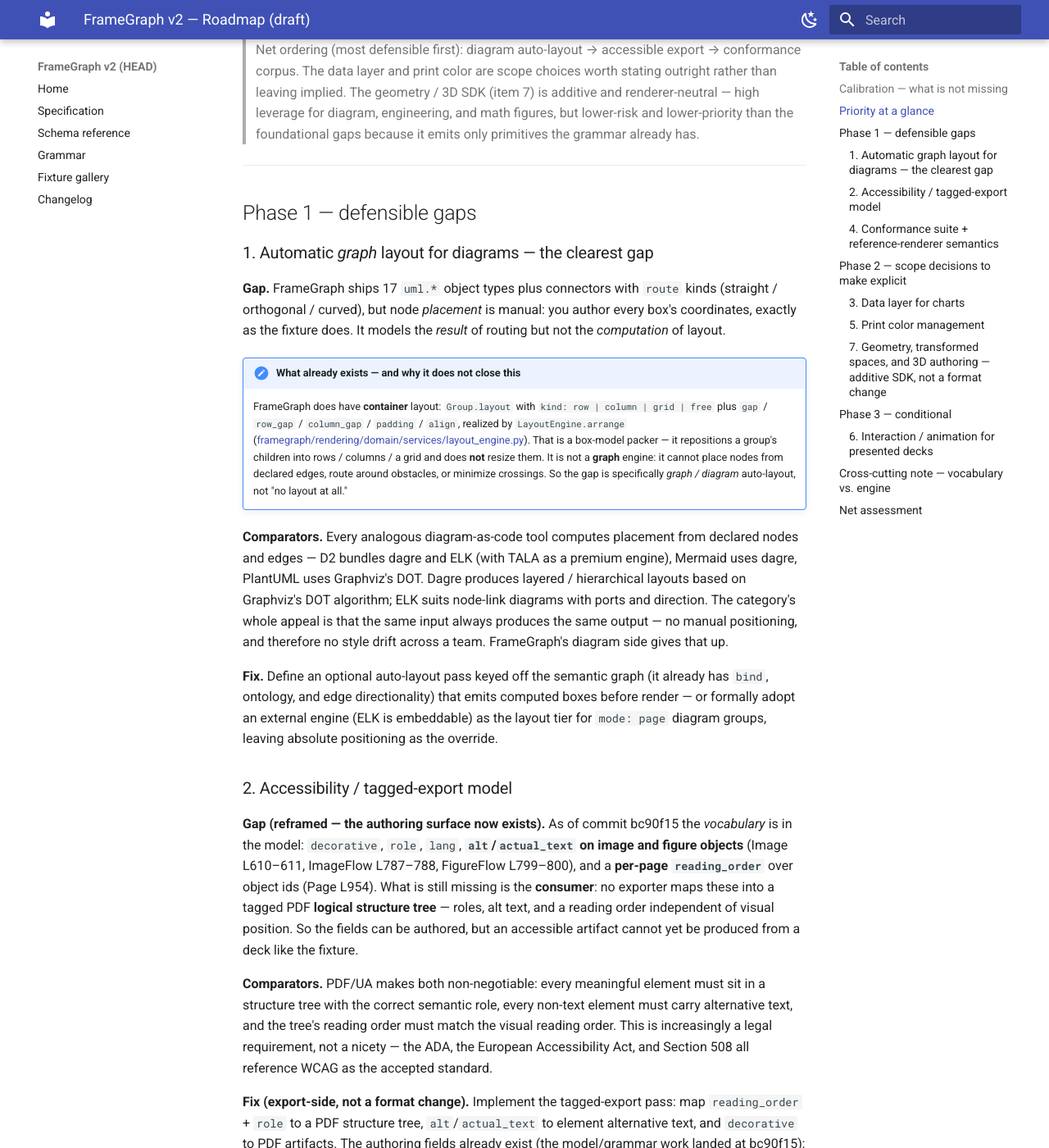
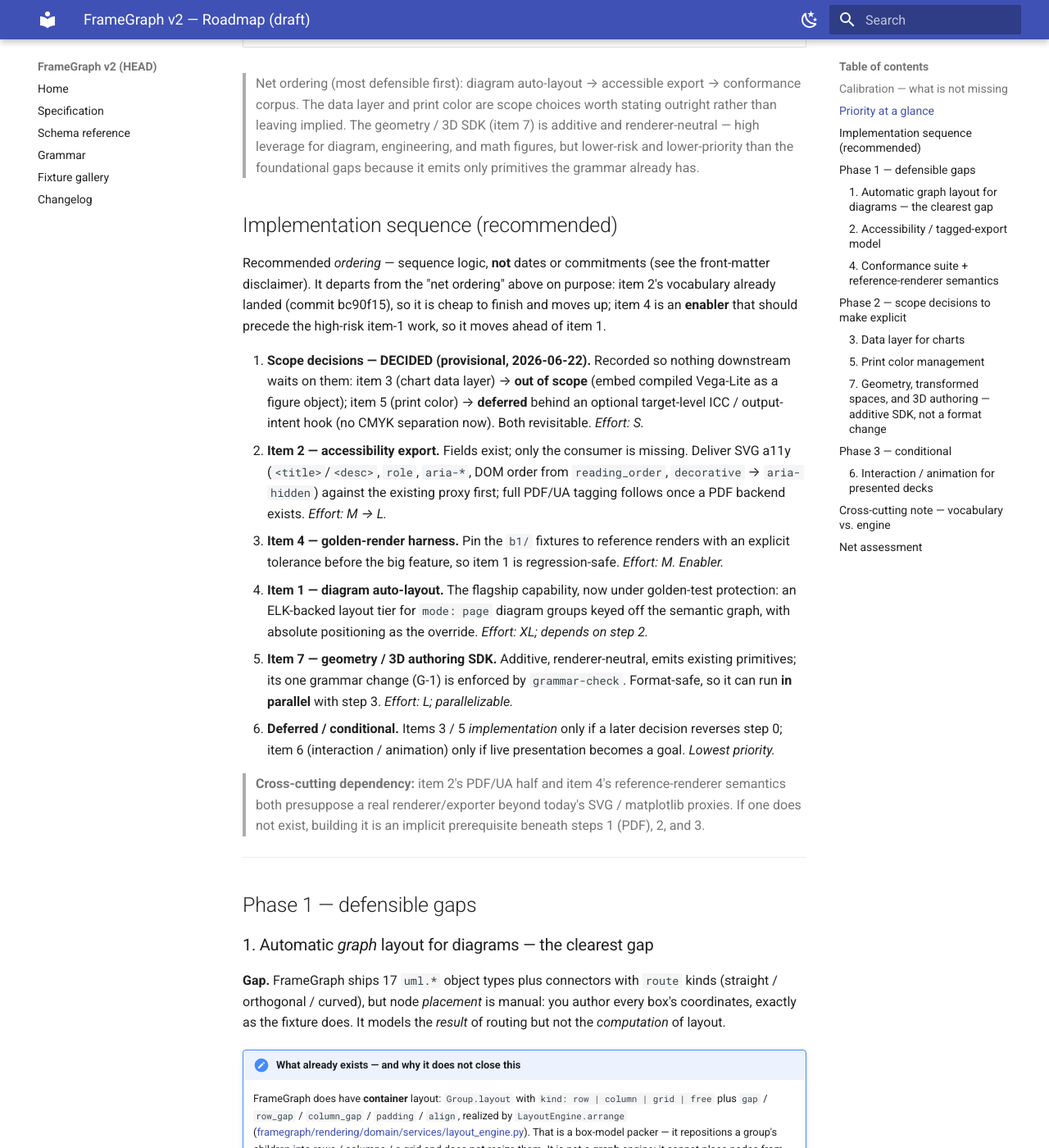
Before and after one commit to pedroanisio/frameforge, an MkDocs documentation site: the page built from docs/roadmap-draft.md, in a window 1280 px wide and 1400 px high, scrolled down 1701 px. Shown: the whole window at 82% size. Built offline with MkDocs 1.6.1 and Material for MkDocs 9.7.7, drawn with Linux system fonts in a browser that asks for light colours; some of the changed text lies outside the part shown.

Commit message:
docs(roadmap): reframe item 2, record scope decisions, add implementation sequence
- Reframe item 2 (accessibility): alt/actual_text/reading_order landed at bc90f15, so the gap is now the tagged-export consumer, not the fields; fix the calibration claim and add live line citations.
- Record provisional Step 0 scope decisions: chart data layer OUT of scope (embed Vega-Lite as a figure); print color DEFERRED behind an optional RenderTarget ICC/output-intent hook.
- Add a recommended 'Implementation sequence' section (order 2 -> 4 -> 1 -> 7), with the cross-cutting renderer/exporter dependency called out.
- Pin verified_at_commit; fix item 3 citation; add Appendix A language note (TS is illustrative; Python is the repo's authoring stack); tie G-1 to the grammar-check gate.

Co-Authored-By: Claude Opus 4.8 (1M context) <noreply@anthropic.com>

```diff
--- a/docs/roadmap-draft.md
+++ b/docs/roadmap-draft.md
@@ -81,8 +81,8 @@ different thing from the controls themselves.
 | 1 | Automatic *graph* layout for diagrams | **High** | Missing capability |
 | 2 | Accessibility / tagged-export model | **High** | Vocabulary done → tagged export remains |
 | 4 | Conformance suite + reference-renderer semantics | **High** | Missing capability |
-| 3 | Data layer for charts | **Medium** | Scope decision |
-| 5 | Print color management (ICC / CMYK) | **Medium** | Scope decision |
+| 3 | Data layer for charts | **Medium** | Scope decision → out of scope (provisional) |
+| 5 | Print color management (ICC / CMYK) | **Medium** | Scope decision → deferred (provisional) |
 | 7 | Geometry / transformed spaces / 3D authoring SDK | **Medium** | Additive capability |
 | 6 | Interaction / animation for presented decks | **Low** | Conditional on goal |
 
@@ -92,6 +92,42 @@ different thing from the controls themselves.
 > additive and renderer-neutral — high leverage for diagram, engineering, and math
 > figures, but lower-risk and lower-priority than the foundational gaps because it
 > emits only primitives the grammar already has.
+
+## Implementation sequence (recommended)
+
+Recommended *ordering* — sequence logic, **not** dates or commitments (see the
+front-matter disclaimer). It departs from the "net ordering" above on purpose:
+item 2's vocabulary already landed (commit bc90f15), so it is cheap to finish and
+moves up; item 4 is an **enabler** that should precede the high-risk item-1 work,
+so it moves ahead of item 1.
+
+0. **Scope decisions — DECIDED (provisional, 2026-06-22).** Recorded so nothing
+   downstream waits on them: item 3 (chart data layer) → **out of scope** (embed
+   compiled Vega-Lite as a figure object); item 5 (print color) → **deferred**
+   behind an optional target-level ICC / output-intent hook (no CMYK separation
+   now). Both revisitable. *Effort: S.*
+1. **Item 2 — accessibility export.** Fields exist; only the consumer is missing.
+   Deliver SVG a11y (`<title>`/`<desc>`, `role`, `aria-*`, DOM order from
+   `reading_order`, `decorative` → `aria-hidden`) against the existing proxy first;
+   full PDF/UA tagging follows once a PDF backend exists. *Effort: M → L.*
+2. **Item 4 — golden-render harness.** Pin the `b1/` fixtures to reference renders
+   with an explicit tolerance before the big feature, so item 1 is regression-safe.
+   *Effort: M. Enabler.*
+3. **Item 1 — diagram auto-layout.** The flagship capability, now under golden-test
+   protection: an ELK-backed layout tier for `mode: page` diagram groups keyed off
+   the semantic graph, with absolute positioning as the override. *Effort: XL;
+   depends on step 2.*
+4. **Item 7 — geometry / 3D authoring SDK.** Additive, renderer-neutral, emits
+   existing primitives; its one grammar change (G-1) is enforced by `grammar-check`.
+   Format-safe, so it can run **in parallel** with step 3. *Effort: L; parallelizable.*
+5. **Deferred / conditional.** Items 3 / 5 *implementation* only if a later decision
+   reverses step 0; item 6 (interaction / animation) only if live presentation
+   becomes a goal. *Lowest priority.*
+
+> **Cross-cutting dependency:** item 2's PDF/UA half and item 4's reference-renderer
+> semantics both presuppose a real renderer/exporter beyond today's SVG / matplotlib
+> proxies. If one does not exist, building it is an implicit prerequisite beneath
+> steps 1 (PDF), 2, and 3.
 
 ---
 
@@ -193,11 +229,12 @@ and composes views through a layer / concat / facet / repeat algebra that aligns
 scales and axes. The cost of FrameGraph's choice is real: no single source of
 truth from data to multiple views.
 
-**Decision / fix.** This may be a deliberate scope choice — a document format need
-not be a visualization grammar. If it stays out of scope, **say so explicitly**
-and lean on embedding compiled Vega-Lite output as a figure object. If not, add a
-minimal data + encoding block to the chart objects rather than reinventing the
-algebra.
+**Decision (provisional, 2026-06-22): out of scope.** A document format need not be
+a visualization grammar, and charts already sit outside the core profile, so this is
+consistent with the existing boundary rather than a new exclusion. Authors embed
+compiled Vega-Lite output as a figure object. Revisit only if first-class,
+data-driven charts become a product goal — at which point the additive fix is a
+minimal data + encoding block on the chart objects, not a reinvented algebra.
 
 ### 5. Print color management
 
@@ -208,8 +245,10 @@ omission.
 **Comparator.** PDF/X-style print workflows require unambiguous color through a
 specified ICC output intent or full color management, with fonts embedded.
 
-**Fix.** Add an optional output-intent / ICC reference at the target level so print
-targets can declare a profile; screen targets ignore it.
+**Decision (provisional, 2026-06-22): deferred behind a target-level hook.** Reserve
+an optional output-intent / ICC reference on `RenderTarget` so print targets can
+declare a profile and screen targets ignore it — but do not build CMYK separation
+now. The reservation keeps it additive when a print target becomes real.
 
 ### 7. Geometry, transformed spaces, and 3D authoring — additive SDK, not a format change
 
```
